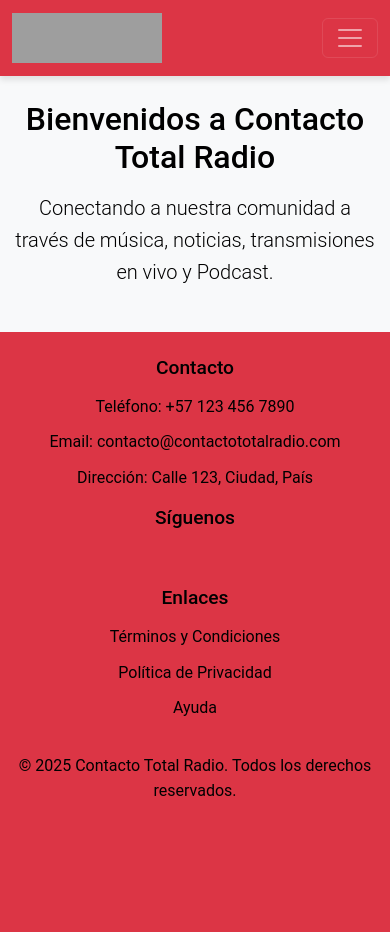
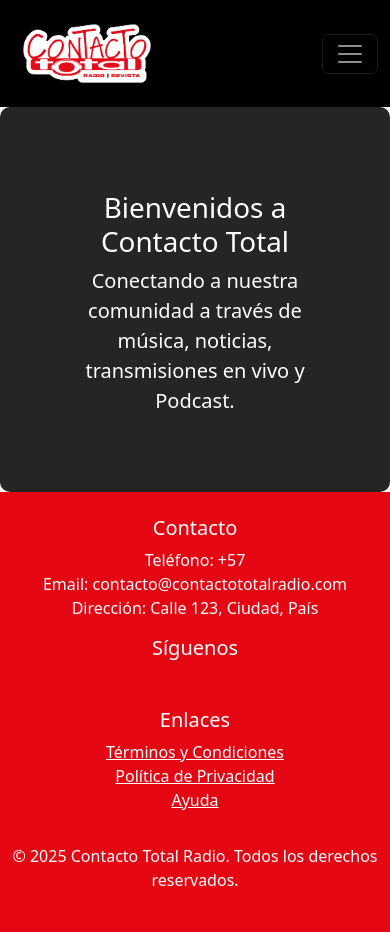
Before and after one commit to CortinezO98/ContacTotal, a Django app: page / in a window 390 px wide. Before the commit the page ends 796 px from the top, so only its background shows below. Run offline with Django 5.2, Linux system fonts and the light colour scheme; some libraries are stand-ins or nearby versions; grey boxes are pictures that could not be loaded.

Commit message:
Add cambios de la pantalla principal solo frontend

```diff
--- a/contacTotal/static/css/styles.css
+++ b/contacTotal/static/css/styles.css
@@ -1,115 +1,72 @@
-* {
-    margin: 0;
-    padding: 0;
-    box-sizing: border-box;
+.fullscreen-header {
+  width: 100%;
+  top: 0;
+  left: 0;
+  right: 0;
+  z-index: 999;
+  transition: all 0.3s ease;
 }
 
-body {
-    font-family: 'Roboto', sans-serif;
-    color: black;
-    line-height: 1.6;
-    background-color: #f8f9fa;
+.compact-header {
+  display: none;
 }
 
-
-header {
-    position: sticky;
-    top: 0;
-    z-index: 1000;
-    box-shadow: 0 4px 6px rgba(0, 0, 0, 0.1);
+.fullscreen-header.hide {
+  display: none;
 }
 
-header .navbar-brand img {
-    max-height: 50px;
+.compact-header.show {
+  display: block;
 }
 
-header .nav-link {
-    font-weight: bold;
-    text-transform: uppercase;
-    margin: 0 10px;
-    transition: color 0.3s ease;
+.bg-custom-red {
+  background-color: #e40613 !important;
 }
 
-header .nav-link:hover {
+.footer a {
   color: white !important;
 }
 
 
-footer {
-    background-color: black;
-    color: #ddd;
+.video-carousel .video-container {
+  position: absolute;
+  top: 0;
+  left: 0;
+  width: 100%;
+  height: 100%;
+  z-index: -1;
 }
 
-footer h5 {
-    font-size: 1.2rem;
-    margin-bottom: 15px;
+.video-carousel video {
+  object-fit: cover;
+  width: 100%;
+  height: 100%;
 }
 
-footer ul {
-    padding: 0;
-    list-style: none;
+.d-none.d-lg-block {
+  display: block;
 }
 
-footer ul li {
-    margin-bottom: 10px;
+@media (max-width: 991px) {
+  .video-carousel {
+      display: none;
+  }
 }
 
-footer ul li a {
-    color: #ddd;
-    text-decoration: none;
-    transition: color 0.3s ease;
+.navbar-nav .nav-item {
+  margin-left: 1rem;
 }
 
-footer ul li a:hover {
-    color: white !important;
+.bg-custom {
+  background-color: #252525;
+  color: white;
+  padding: 30px;
+  border-radius: 10px;
 }
 
-footer ul.list-inline li {
-    margin: 0 10px;
+.flex-grow-1 {
+  background-color: #252525;
+  color: white;
+  padding: 30px;
+  border-radius: 10px;
 }
-
-
-h1 {
-    color: black;
-    font-size: 2.5rem;
-    margin-bottom: 15px;
-}
-
-h2 {
-    color: black;
-    font-size: 2rem;
-    margin-bottom: 15px;
-    border-bottom: 3px solid white !important;
-    display: inline-block;
-}
-
-p {
-    font-size: 1rem;
-    color: black;
-}
-
-
-.btn-primary {
-    background-color: black;
-    border: none;
-    transition: background-color 0.3s ease;
-}
-
-.btn-primary:hover {
-    background-color: #002d73;
-}
-
-@media (max-width: 768px) {
-    header .nav-link {
-        margin: 5px 0;
-        text-align: center;
-    }
-
-    h1 {
-        font-size: 2rem;
-    }
-
-    h2 {
-        font-size: 1.5rem;
-    }
-}
--- /dev/null
+++ b/contacTotal/static/js/script.js
@@ -0,0 +1,16 @@
+window.onscroll = function() {
+  handleScroll();
+};
+
+function handleScroll() {
+  const header = document.getElementById('fullscreen-header');
+  const compactHeader = document.getElementById('compact-header');
+
+  if (window.scrollY > 100) {
+      header.classList.add('hide');
+      compactHeader.classList.add('show');
+  } else {
+      header.classList.remove('hide');
+      compactHeader.classList.remove('show');
+  }
+}
--- a/contacTotal/templates/base/base.html
+++ b/contacTotal/templates/base/base.html
@@ -1,15 +1,15 @@
 {% load static %}
 <!DOCTYPE html>
-<html>
+<html lang="es">
 <head>
     <meta charset="utf-8">
     <meta http-equiv="X-UA-Compatible" content="IE=edge">
     <meta name="viewport" content="width=device-width, initial-scale=1.0">
     <title>Contacto Total</title>
-    <link rel="icon" type="image/png" href="{% static 'img/' %}">
+    <link rel="icon" type="image/png" href="{% static 'img/LogoCT.jpg' %}">
     <link href="https://cdn.jsdelivr.net/npm/bootstrap@5.3.3/dist/css/bootstrap.min.css" rel="stylesheet" integrity="sha384-QWTKZyjpPEjISv5WaRU9OFeRpok6YctnYmDr5pNlyT2bRjXh0JMhjY6hW+ALEwIH" crossorigin="anonymous">
     <link rel="stylesheet" href="https://cdnjs.cloudflare.com/ajax/libs/animate.css/4.1.1/animate.min.css" />
-    <link rel="stylesheet" href="{% static 'css/styles.css'  %} ">
+    <link rel="stylesheet" href="{% static 'css/styles.css'  %}">
 </head>
 <body>
     <div class="d-flex flex-column min-vh-100">
@@ -18,8 +18,10 @@
         {% endblock %}
 
         <main class="flex-grow-1">
-            {% block main %}
-            {% endblock %}
+            <div class="container mt-4">
+                {% block main %}
+                {% endblock %}
+            </div>
         </main>
 
         {% block footer %}
@@ -27,7 +29,7 @@
         {% endblock %}
     </div>
 
-    <script src=""></script>
+    <script src="{% static 'js/script.js' %}"></script>
     <script src="https://cdn.jsdelivr.net/npm/bootstrap@5.3.3/dist/js/bootstrap.bundle.min.js" integrity="sha384-YvpcrYf0tY3lHB60NNkmXc5s9fDVZLESaAA55NDzOxhy9GkcIdslK1eN7N6jIeHz" crossorigin="anonymous"></script>
     <script src="https://cdn.jsdelivr.net/npm/sweetalert2@11"></script>
 </body>
--- a/contacTotal/templates/base/footer.html
+++ b/contacTotal/templates/base/footer.html
@@ -1,11 +1,11 @@
 {% load static %}
-<footer class="bg-danger text-black text-center py-4">
+<footer class="bg-custom-red text-white text-center py-4">
     <div class="container">
         <div class="row">
             <div class="col-md-4">
                 <h5>Contacto</h5>
                 <ul class="list-unstyled">
-                    <li>Teléfono: +57 123 456 7890</li>
+                    <li>Teléfono: +57</li>
                     <li>Email: contacto@contactototalradio.com</li>
                     <li>Dirección: Calle 123, Ciudad, País</li>
                 </ul>
@@ -14,17 +14,17 @@
                 <h5>Síguenos</h5>
                 <ul class="list-inline">
                     <li class="list-inline-item">
-                        <a href="#" class="text-black">
+                        <a href="#" class="text-white">
                             <i class="fab fa-facebook fa-2x"></i>
                         </a>
                     </li>
                     <li class="list-inline-item">
-                        <a href="#" class="text-black">
+                        <a href="#" class="text-white">
                             <i class="fab fa-twitter fa-2x"></i>
                         </a>
                     </li>
                     <li class="list-inline-item">
-                        <a href="#" class="text-black">
+                        <a href="#" class="text-white">
                             <i class="fab fa-instagram fa-2x"></i>
                         </a>
                     </li>
@@ -33,13 +33,13 @@
             <div class="col-md-4">
                 <h5>Enlaces</h5>
                 <ul class="list-unstyled">
-                    <li><a href="#" class="text-black">Términos y Condiciones</a></li>
-                    <li><a href="#" class="text-black">Política de Privacidad</a></li>
-                    <li><a href="#" class="text-black">Ayuda</a></li>
+                    <li><a href="#" class="text-white">Términos y Condiciones</a></li>
+                    <li><a href="#" class="text-white">Política de Privacidad</a></li>
+                    <li><a href="#" class="text-white">Ayuda</a></li>
                 </ul>
             </div>
         </div>
-        <div class="mt-3 text-black">
+        <div class="mt-3">
             <p>&copy; 2025 Contacto Total Radio. Todos los derechos reservados.</p>
         </div>
     </div>
--- a/contacTotal/templates/base/header.html
+++ b/contacTotal/templates/base/header.html
@@ -1,32 +1,36 @@
 {% load static %}
-<header class="bg-danger text-white">
-    <nav class="navbar navbar-expand-lg navbar-dark bg-danger">
-        <div class="container-fluid">
-            <a class="navbar-brand" href="/">
-                <img src="{% static 'img/logo.png' %}" alt="Logo" width="150">
+<header class="bg-black text-white">
+    <nav class="navbar navbar-expand-lg navbar-dark">
+        <div class="container">
+            <a class="navbar-brand" href="#">
+                <img src="{% static 'img/LogoPNG.png' %}" alt="Logo Contacto Total" class="me-2" width="150">
             </a>
-            <button class="navbar-toggler" type="button" data-bs-toggle="collapse" data-bs-target="#navbarNav">
+            <button class="navbar-toggler" type="button" data-bs-toggle="collapse" data-bs-target="#navbarNav" aria-controls="navbarNav" aria-expanded="false" aria-label="Toggle navigation">
                 <span class="navbar-toggler-icon"></span>
             </button>
             <div class="collapse navbar-collapse" id="navbarNav">
                 <ul class="navbar-nav ms-auto">
-                    <li class="nav-item">
-                        <a class="nav-link" href="#">Quiénes Somos</a>
-                    </li>
-                    <li class="nav-item">
-                        <a class="nav-link" href="#">Podcast</a>
-                    </li>
-                    <li class="nav-item">
-                        <a class="nav-link" href="#">La Revista que Habla</a>
-                    </li>
-                    <li class="nav-item">
-                        <a class="nav-link" href="#">Programas</a>
-                    </li>
-                    <li class="nav-item">
-                        <a class="nav-link" href="#">Registro</a>
-                    </li>
+                    <li class="nav-item"><a href="#inicio" class="nav-link">Inicio</a></li>
+                    <li class="nav-item"><a href="#medios-hispanos" class="nav-link">Medios Hispanos</a></li>
+                    <li class="nav-item"><a href="#revista" class="nav-link">Revista</a></li>
+                    <li class="nav-item"><a href="#noticias" class="nav-link">Noticias</a></li>
+                    <li class="nav-item"><a href="#podcast" class="nav-link">Podcast</a></li>
+                    <li class="nav-item"><a href="#streaming" class="nav-link">Streaming</a></li>
+                    <li class="nav-item"><a href="#contacto" class="nav-link">Contacto</a></li>
                 </ul>
             </div>
         </div>
     </nav>
+
+    <div class="video-carousel d-none d-lg-block">
+        <div class="video-container">
+            <video autoplay muted loop class="w-100" src="{% static 'videos/video1.mp4' %}"></video>
+        </div>
+        <div class="video-container">
+            <video autoplay muted loop class="w-100" src="{% static 'videos/video2.mp4' %}"></video>
+        </div>
+        <div class="video-container">
+            <video autoplay muted loop class="w-100" src="{% static 'videos/video3.mp4' %}"></video>
+        </div>
+    </div>
 </header>
--- a/contacTotal/templates/index.html
+++ b/contacTotal/templates/index.html
@@ -1,9 +1,9 @@
 {% extends 'base/base.html' %}
 
 {% block main %}
-<div class="container mt-4">
+<div class="container mt-4 bg-custom">
     <div class="text-center">
-        <h1 class="animate_animated animate_fadeIn">Bienvenidos a Contacto Total Radio</h1>
+        <h1 class="animate_animated animate_fadeIn">Bienvenidos a Contacto Total</h1>
         <p class="lead">Conectando a nuestra comunidad a través de música, noticias, transmisiones en vivo y Podcast.</p>
     </div>
 </div>
```
Also changed, not shown: contacTotal/static/img/FondoWeb.jpg (added), contacTotal/static/img/LogoCT.jpg (added), contacTotal/static/img/LogoPNG.png (added). Lines whose indentation alone changed are shown as unchanged.
